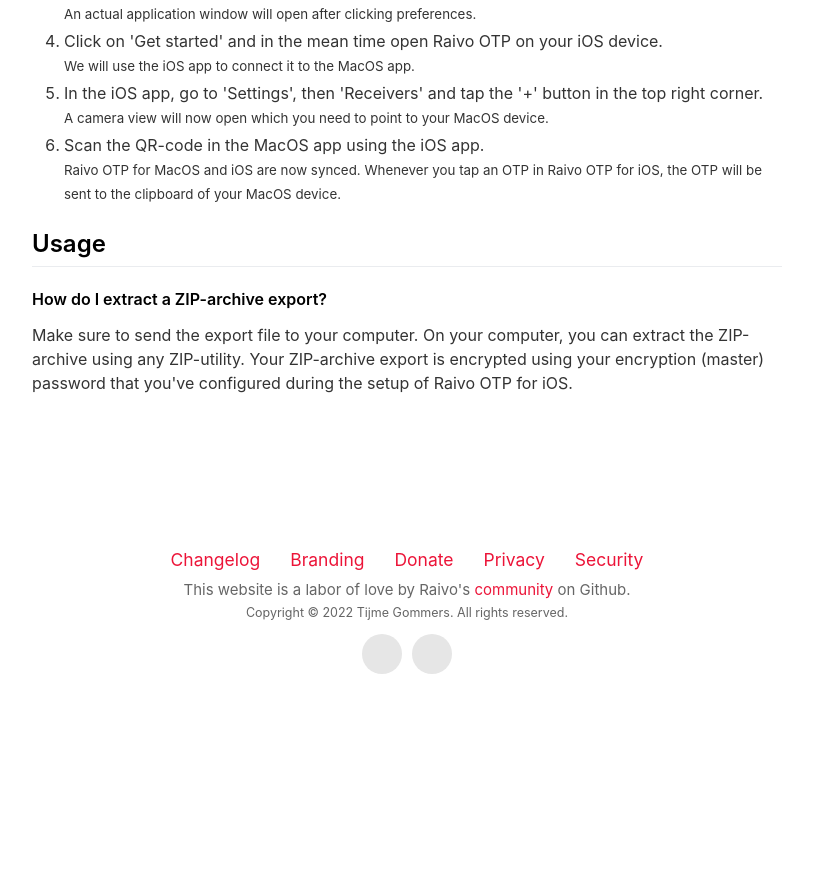
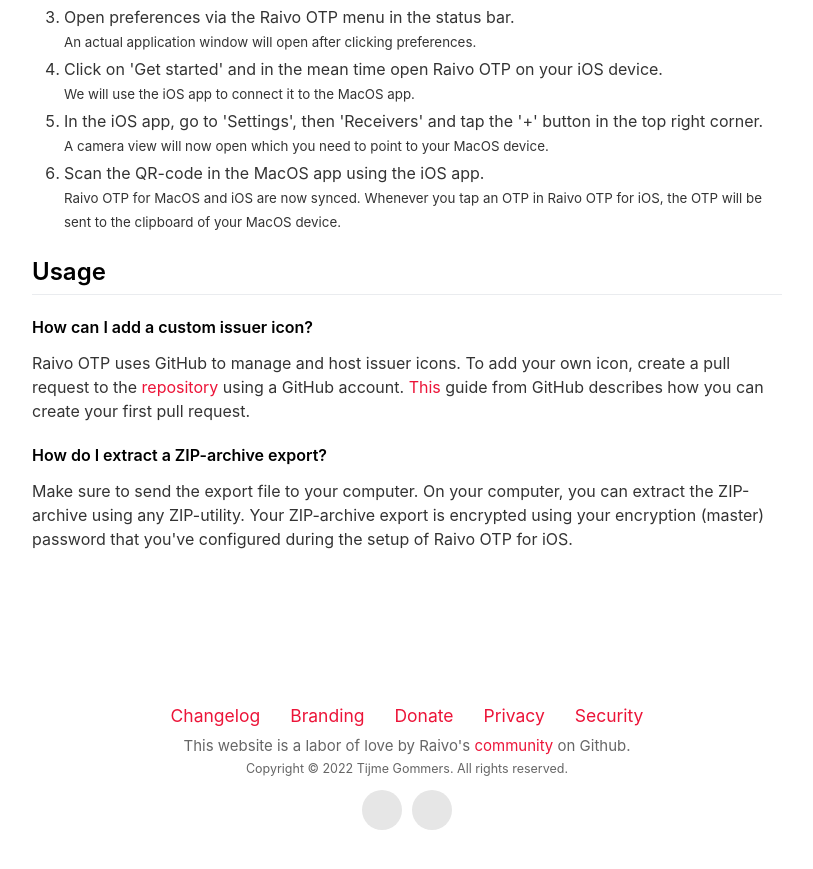
Before and after one commit to raivo-otp/marketing-website, a Jekyll site: the page built from _pages/faq.html, in a window 1280 px wide and 900 px high, scrolled down 2653 px. Shown: the top 869 px of the window, without its empty margins (233-1046 px from the left). Built offline with Jekyll 4.4.1, drawn with Linux system fonts in a browser that asks for light colours; before the commit the page ends 3397 px from its top, so only the background shows below that; some of the changed text lies outside the part shown.

Commit message:
Updated FAQ with explanation on adding custom issuer icons.

```diff
--- a/_pages/faq.html
+++ b/_pages/faq.html
@@ -161,6 +161,15 @@
 {% endcapture %}
 {% include question_capture.html category='Installation' question=question answer=answer %}
 
+<!-- How to add an issuer icon? -->
+{% capture question %}
+	How can I add a custom issuer icon?
+{% endcapture %}
+{% capture answer %}
+	<p>{{ site.application_name_full }} uses GitHub to manage and host issuer icons. To add your own icon, create a pull request to the <a href="https://github.com/raivo-otp/issuer-icons" target="_blank" rel="noopener nofollow">repository</a> using a GitHub account. <a href="https://docs.github.com/en/desktop/contributing-and-collaborating-using-github-desktop/working-with-your-remote-repository-on-github-or-github-enterprise/creating-an-issue-or-pull-request" target="_blank" rel="noopener nofollow">This</a> guide from GitHub describes how you can create your first pull request.</p>
+{% endcapture %}
+{% include question_capture.html category='Usage' question=question answer=answer %}
+
 <!-- Are my one-time passwords encrypted? -->
 {% capture question %}
 	How do I extract a ZIP-archive export?
```
